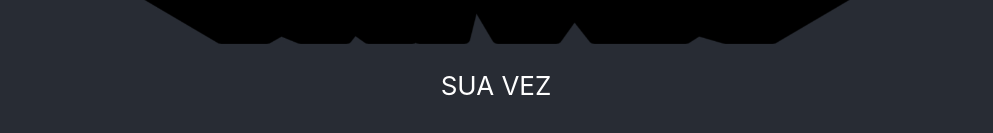
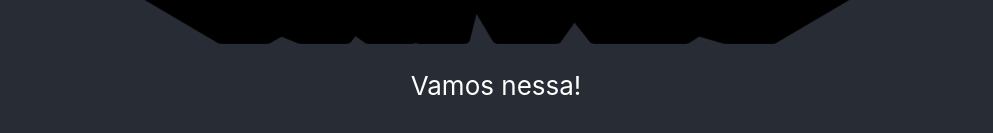
Before and after one commit to victorjunior95/sd-08-project-trivia-react-redux, a React (Create React App) app: page / in a window 1280 px wide. Shown: the part 475-608 px from the top of the page, without its empty margins (144-1137 px from the left). Built offline with nearby package versions, Linux system fonts and the light colour scheme.

Commit message:
Main-group-29

```diff
--- a/src/App.js
+++ b/src/App.js
@@ -8,7 +8,7 @@ export default function App() {
       <header className="App-header">
         <img src={ logo } className="App-logo" alt="logo" />
         <p>
-          SUA VEZ
+          Vamos nessa!
         </p>
       </header>
     </div>
```
